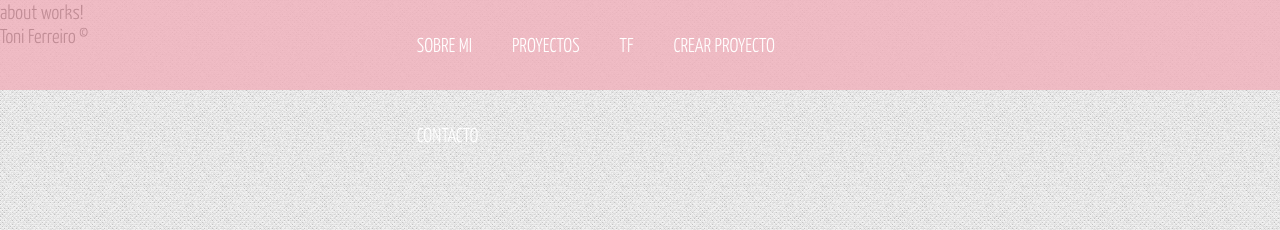
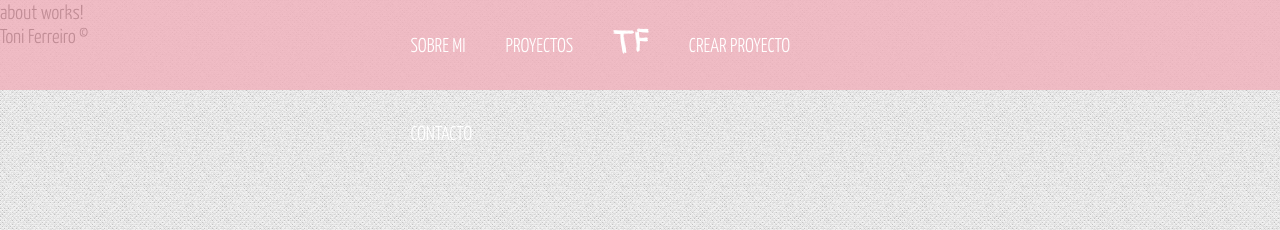
Before and after one commit to toniferr/portfolio-angular, an Angular app: page / in a window 1280 px wide. Shown: the top 230 px of the page. Built offline with nearby package versions, Linux system fonts and the light colour scheme.

Commit message:
estilo de logo

```diff
--- a/src/assets/css/styles.css
+++ b/src/assets/css/styles.css
@@ -40,16 +40,17 @@ header {
 
 header ul{
     display: block;
-    width: 38%;
+    width: 39%;
     height: inherit; /*heredado del padre*/
     margin: 0px auto;
+    margin-top: -3px;
 }
 
 header ul li{
     display: inline-block;
     margin: 0px auto;
     text-align: center;
-    line-height: 90px;
+    line-height: 88px;
 }
 
 header a{
@@ -66,6 +67,18 @@ header a:hover{
     background: rgb(223, 126, 142);
 }
 
+/* Logo */
+#logo {
+    font-family: "finger";
+    font-size: 30px;
+}
+
+#logo a{
+    transition: color 500ms, transform 500ms;
+}
+
 header #logo a:hover{
     background: transparent;
+    color: black;
+    transform: scale(1.5, 1.50);
 }
```
